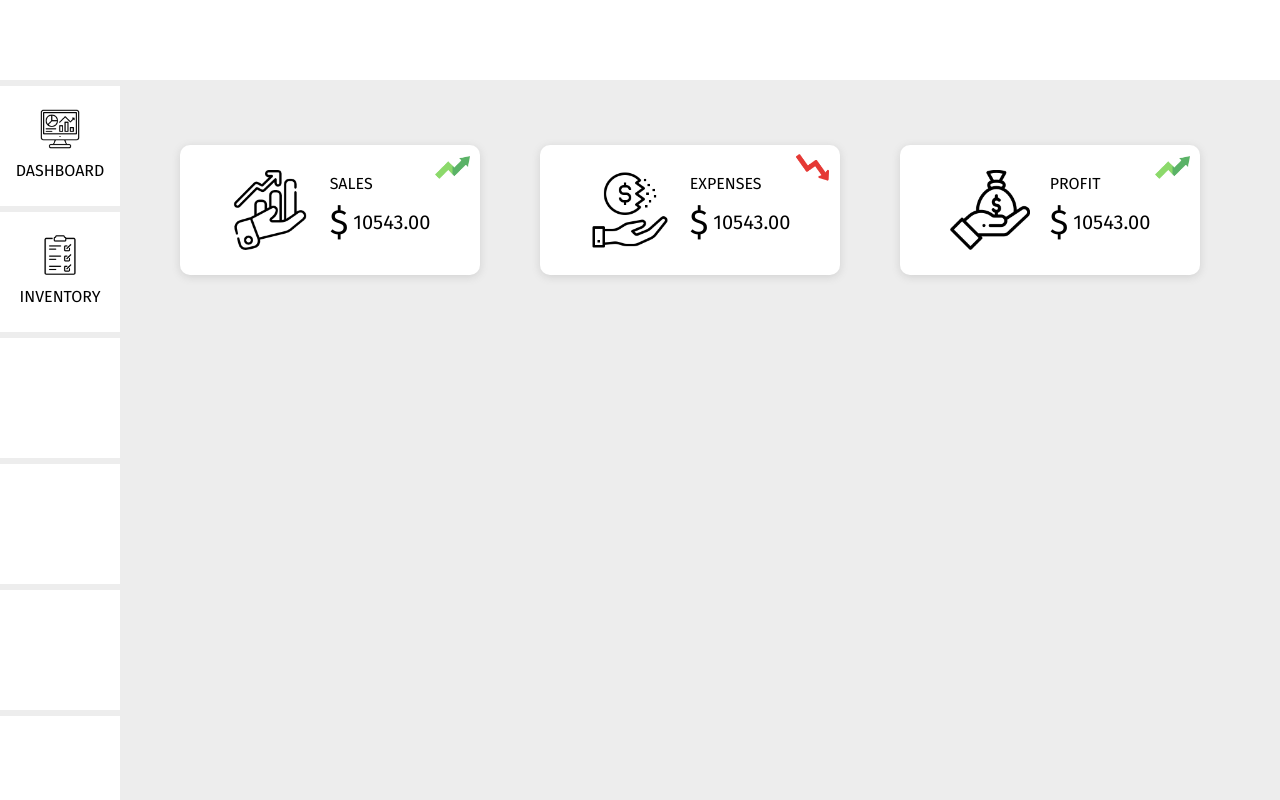
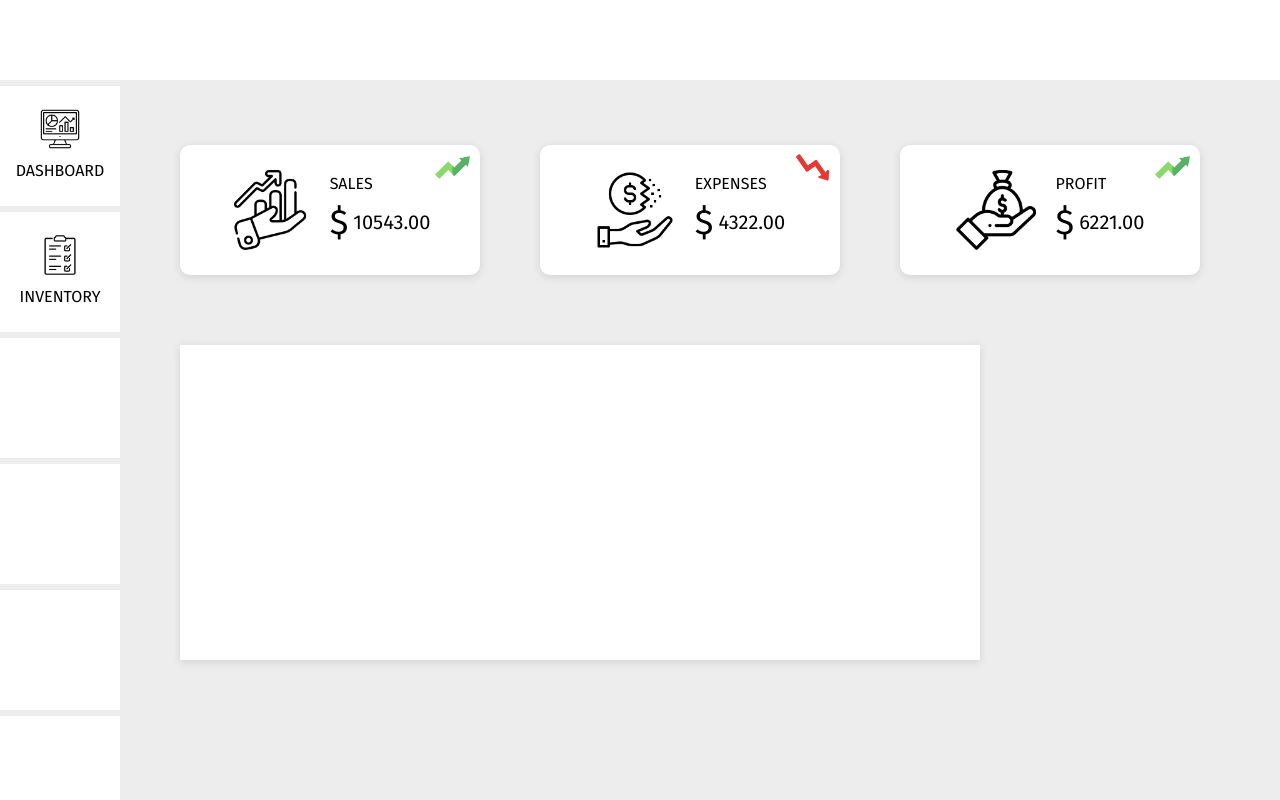
Before and after one commit to navrajkaler996/PrimeInventoryPro, a React (Vite) app in the folder client/: page / in a window 1280 px wide. Shown: the top 800 px of the page. Built offline with nearby package versions, Linux system fonts and the light colour scheme.

Commit message:
stockalerts started

```diff
--- a/client/src/App.tsx
+++ b/client/src/App.tsx
@@ -2,7 +2,7 @@ import { useState } from 'react'
 import Header from './components/Header'
 import NavigationMenu from './components/NavigationMenu'
 import './index.css'
-import Dashboard from './pages/Dashboard'
+import Dashboard from './pages/Dashboard/Dashboard'
 import Inventory from './pages/Inventory'
 function App() {
 
--- a/client/src/data/calculations.ts
+++ b/client/src/data/calculations.ts
@@ -1,6 +1,6 @@
 interface calculationsInterface {
   type: string,
-  value: number,
+  value: string,
   trend: string,
   imagePath: string
 }
@@ -8,19 +8,19 @@ interface calculationsInterface {
 export const calculations:calculationsInterface[] = [
   {
     type: "Sales",
-    value: 10543.0,
+    value: "10543.00",
     trend: "Increase",
     imagePath: "../assets/sales.png"
   },
   {
     type: "Expenses",
-    value: 4322.0,
+    value: "4322.00",
     trend: "Decrease",
     imagePath: "../assets/expenses.png"
   },
   {
     type: "Profit",
-    value: 6221.0,
+    value: "6221.00",
     trend: "Increase",
     imagePath: "../assets/profit.png"
   },
--- a/client/src/pages/Dashboard.tsx
+++ b/client/src/pages/Dashboard/Calculations.tsx
@@ -1,34 +1,32 @@
-import {calculations} from "../data/calculations.js";
-import Increase from "../assets/increase.png";
-import Decrease from "../assets/decrease.png";
-import Sales from "../assets/sales.png";
-import Expenses from "../assets/expenses.png";
-import Profit from "../assets/profit.png";
+import {calculations} from "../../data/calculations"
+import Increase from "../../assets/increase.png";
+import Decrease from "../../assets/decrease.png";
 
+import Sales from "../../assets/sales.png";
+import Expenses from "../../assets/expenses.png";
+import Profit from "../../assets/profit.png";
 
-
-const Dashboard:React.FC = () => {
+const Calculations:React.FC = () => {
 
     //Function to return the image for each calculations div.
     const getImage = (type: string) => {
         return type === "Sales" ? Sales : type === "Expenses" ? Expenses : Profit;
     }
 
-    return <div id="dashboard-container" >
-            <div className="flex" id="calculations">
+    return <div className="flex" id="dashboard-calculations">
             {calculations?.map((item) => {
                return <div className="flex justify-center items-center relative w-[300px] h-[130px] bg-white ml-[60px] mt-[65px] rounded-primary shadow-custom">
                         <img src={getImage(item.type)} className="w-[80px] h-[80px]" />
                         <div className="flex flex-col ml-[20px]">
                             <p>{item.type}</p>
-                            <p className="flex items-center text-[20px]"> <span className="text-[35px] mr-[5px]">$</span>10543.00</p>
+                            <p className="flex items-center text-[20px]"> <span className="text-[35px] mr-[5px]">$</span>{item.value}</p>
                         </div>
                         <img src={item.trend === 'Increase' ? Increase : Decrease} className="absolute top-[5px] right-[10px] w-[35px]"/>
                     </div>
 
              })}
               </div>
-            </div>
+
 }
 
-export default Dashboard;
+export default Calculations;
--- /dev/null
+++ b/client/src/pages/Dashboard/Chart.tsx
@@ -0,0 +1,9 @@
+export const Chart:React.FC = () => {
+
+    return <div id="dashboard-chart">
+
+    </div>
+
+}
+
+export default Chart;
--- /dev/null
+++ b/client/src/pages/Dashboard/Dashboard.tsx
@@ -0,0 +1,16 @@
+import Calculations from "./Calculations";
+import Chart from "./Chart";
+import StockAlerts from "./StockAlert";
+
+const Dashboard:React.FC = () => {
+
+    return <div id="dashboard-container" >
+        <Calculations />
+        <StockAlerts />
+        <Chart />
+    </div>
+
+
+}
+
+export default Dashboard;
--- /dev/null
+++ b/client/src/pages/Dashboard/StockAlert.tsx
@@ -0,0 +1,11 @@
+export const StockAlerts:React.FC = () => {
+
+    return <div id="dashboard-stockalerts">
+        <div className="w-[800px] h-[315px] bg-white mt-[70px] ml-[60px] shadow-custom">
+
+        </div>
+    </div>
+
+}
+
+export default StockAlerts;
```
